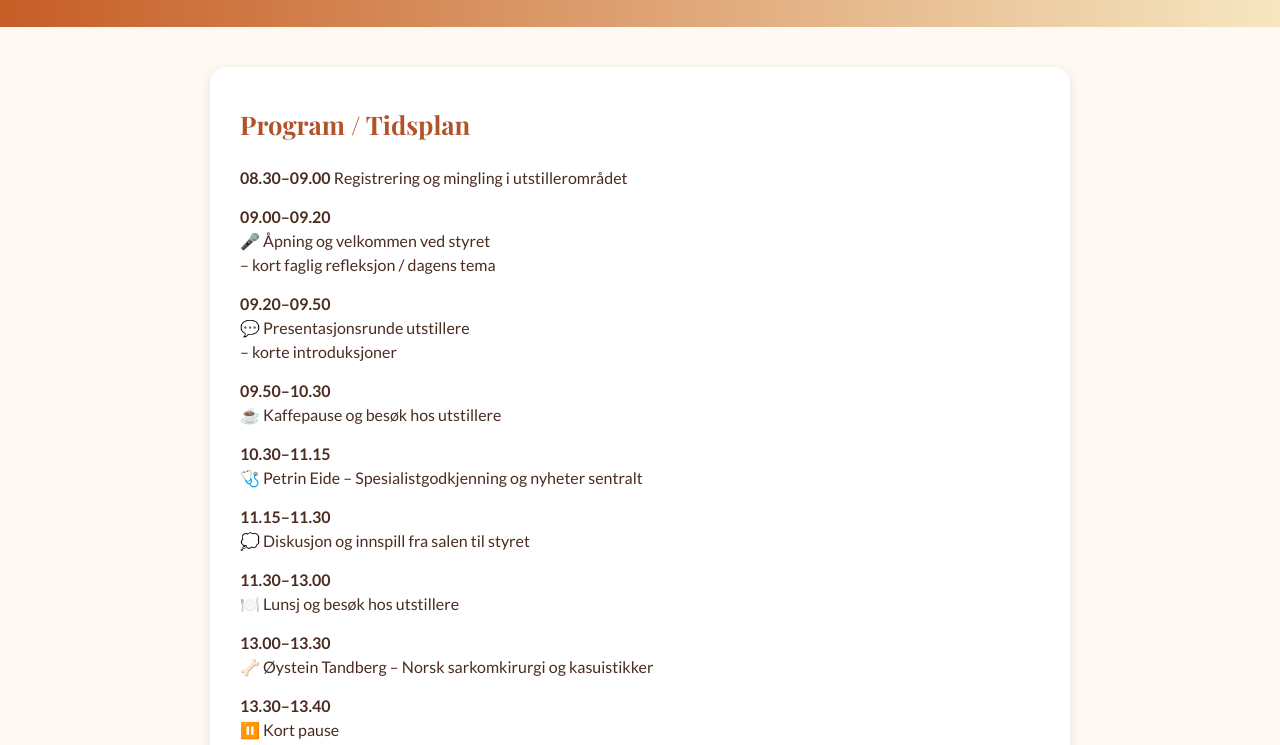
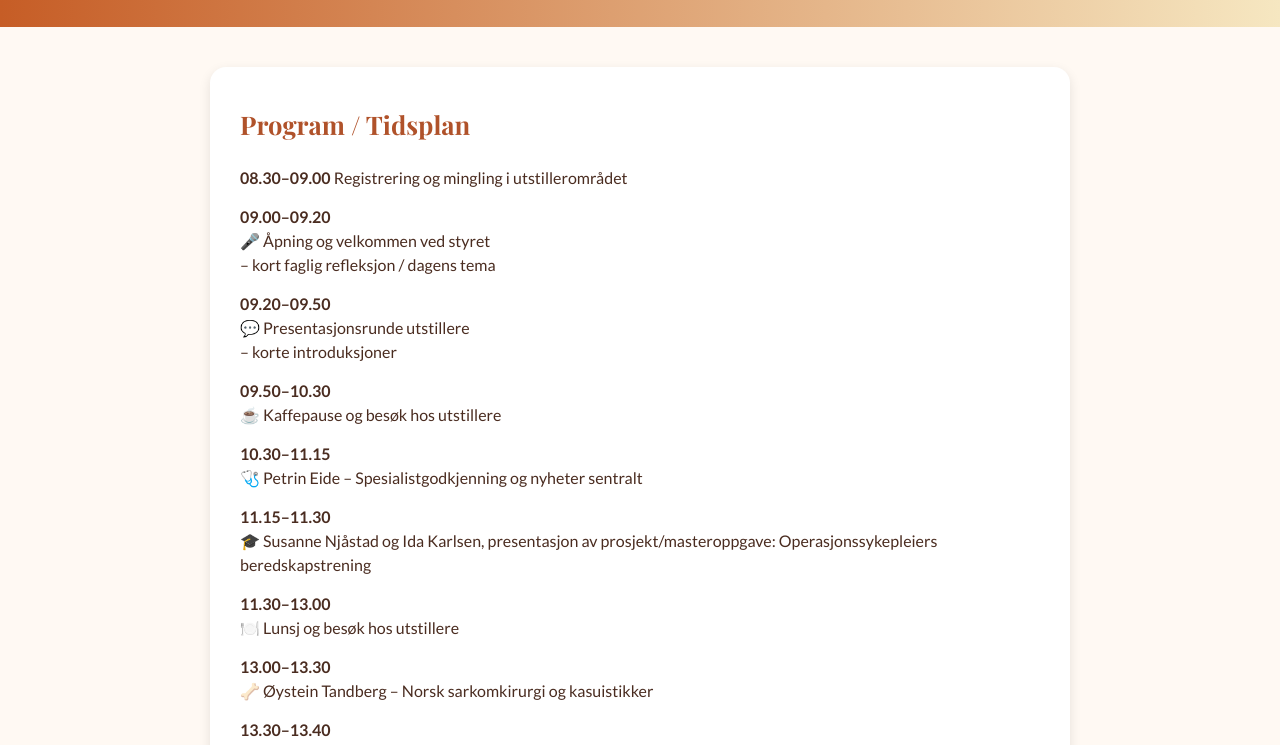
Before and after one commit to ONSFvestland/H-stm-tet25, a plain HTML site: page index.html in a window 1280 px wide. Shown: the part 288-1033 px from the top of the page. Drawn offline with nearby package versions, Linux system fonts and the light colour scheme.

Commit message:
Update index.html

```diff
--- a/index.html
+++ b/index.html
@@ -83,7 +83,7 @@
 
         <div class="session"><span class="time">10.30–11.15</span><br>🩺 Petrin Eide – Spesialistgodkjenning og nyheter sentralt</div>
 
-        <div class="session"><span class="time">11.15–11.30</span><br>💭 Diskusjon og innspill fra salen til styret</div>
+        <div class="session"><span class="time">11.15–11.30</span><br>🎓 Susanne Njåstad og Ida Karlsen, presentasjon av prosjekt/masteroppgave: Operasjonssykepleiers beredskapstrening</div>
 
         <div class="session"><span class="time">11.30–13.00</span><br>🍽️ Lunsj og besøk hos utstillere</div>
 
```
